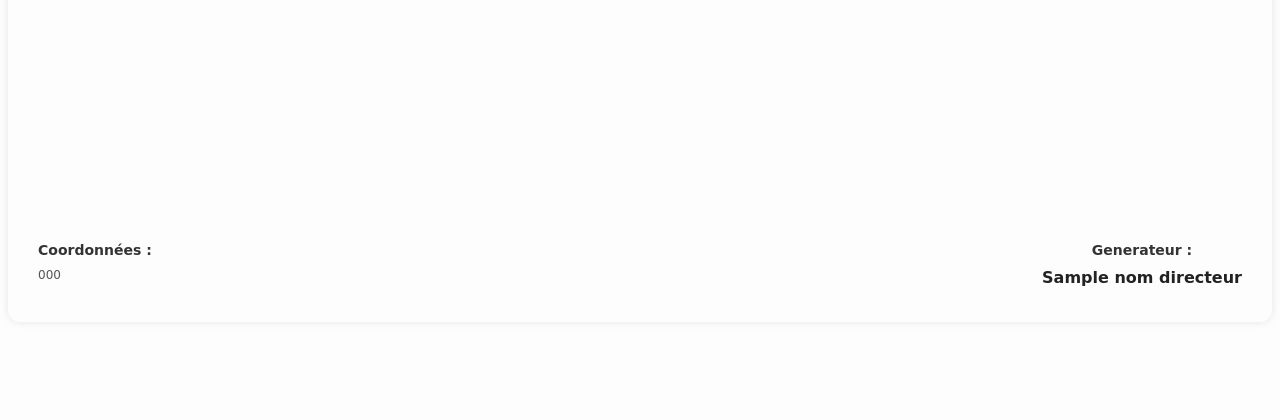
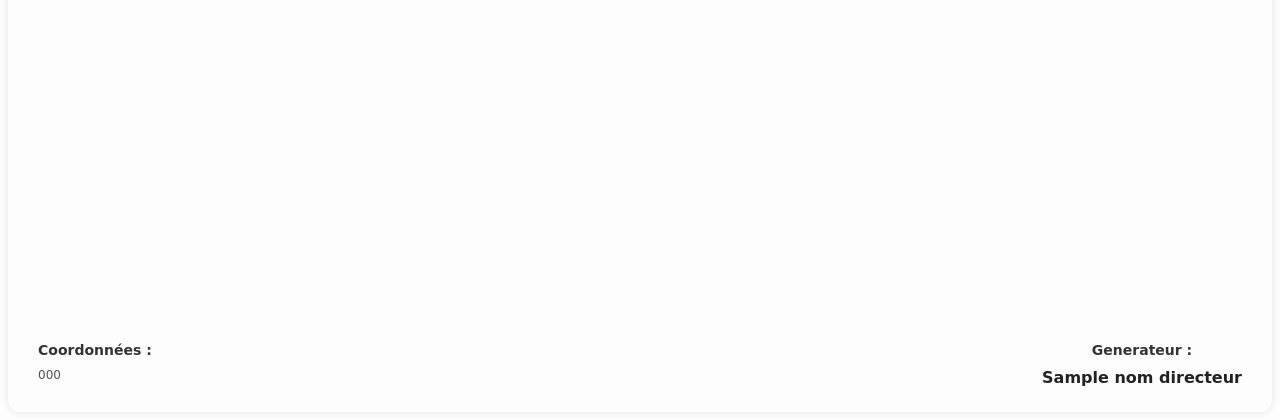
Before and after one commit to Mamadoubarry627/app_supermarche_saas, a Django app: template supermarcher/templates/rapports/pdf_template.html in a window 1280 px wide. Shown: the part 869-1289 px from the top of the page. Before the commit the page ends 1155 px from the top, so only its background shows below. Run offline with Django 5.2, Linux system fonts and the light colour scheme; tables that the repository leaves empty hold one stand-in row (values such as "Sample post"); the template is opened without the code that fills it: values that come from a table or form of the project are taken from there, most other values are stand-ins (such as "Sample title", 1, 10 or a date in 2020); grey boxes marked "Sample" are stand-in pictures; some libraries are stand-ins or nearby versions.

Commit message:
correction templates

```diff
--- a/supermarcher/templates/rapports/pdf_template.html
+++ b/supermarcher/templates/rapports/pdf_template.html
@@ -30,10 +30,10 @@
         margin: 0;
         background: white;
     }
-    .page {
-        box-shadow: none !important;
-        border: 2px solid #000 !important;
-    }
+        .page {
+            box-shadow: none !important;
+            border: 3px double {{ couleur_principale }} !important;
+        }
 }
 
 body {
@@ -58,6 +58,10 @@ body {
     border-radius:12px;
     padding:30px;
     box-shadow: 0 0 8px rgba(0,0,0,0.1);
+
+    position: relative;
+    min-height: 29.7cm; /* A4 */
+    padding-bottom: 120px; /* espace footer */
 }
 
 /* HEADER STYLE */
@@ -153,12 +157,20 @@ tbody tr:hover{
 
 /* FOOTER */
 .footer{
+    position: absolute;
+    bottom: 20px;
+    left: 30px;
+    right: 30px;
+
     display:flex;
     justify-content:space-between;
+
     border-top:2px solid {{ couleur_principale }};
-    padding-top:15px;
+    padding-top:10px;
 }
-
+.footer {
+    margin-top: auto;
+}
 .footer h3{
     margin-bottom:5px;
     font-size:14px;
@@ -213,13 +225,13 @@ tbody tr:hover{
     min-height: 29.7cm;
 }
 
-.content {
+.content{
     flex: 1;
+    min-height: 100%;
 }
 
-.footer {
-    margin-top: auto;
-    padding-top: 15px;
+table{
+    margin-bottom: 20px;
 }
 </style>
 
```
